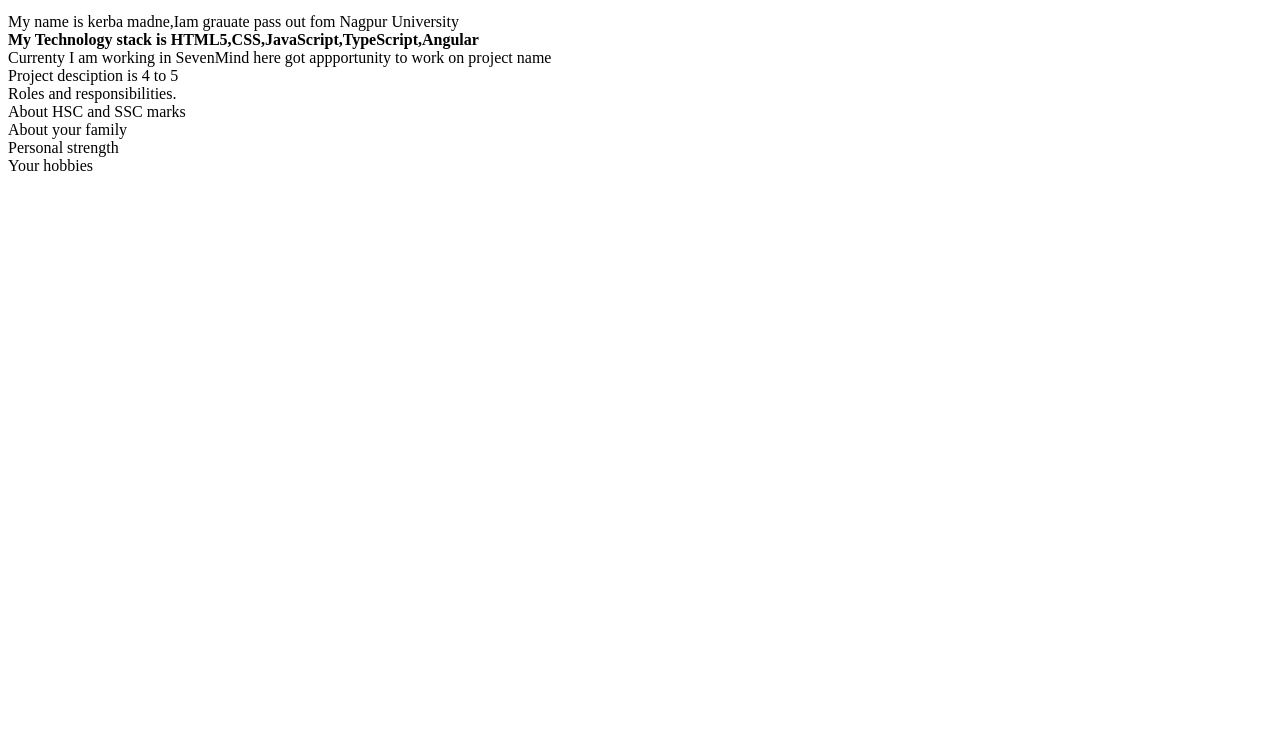
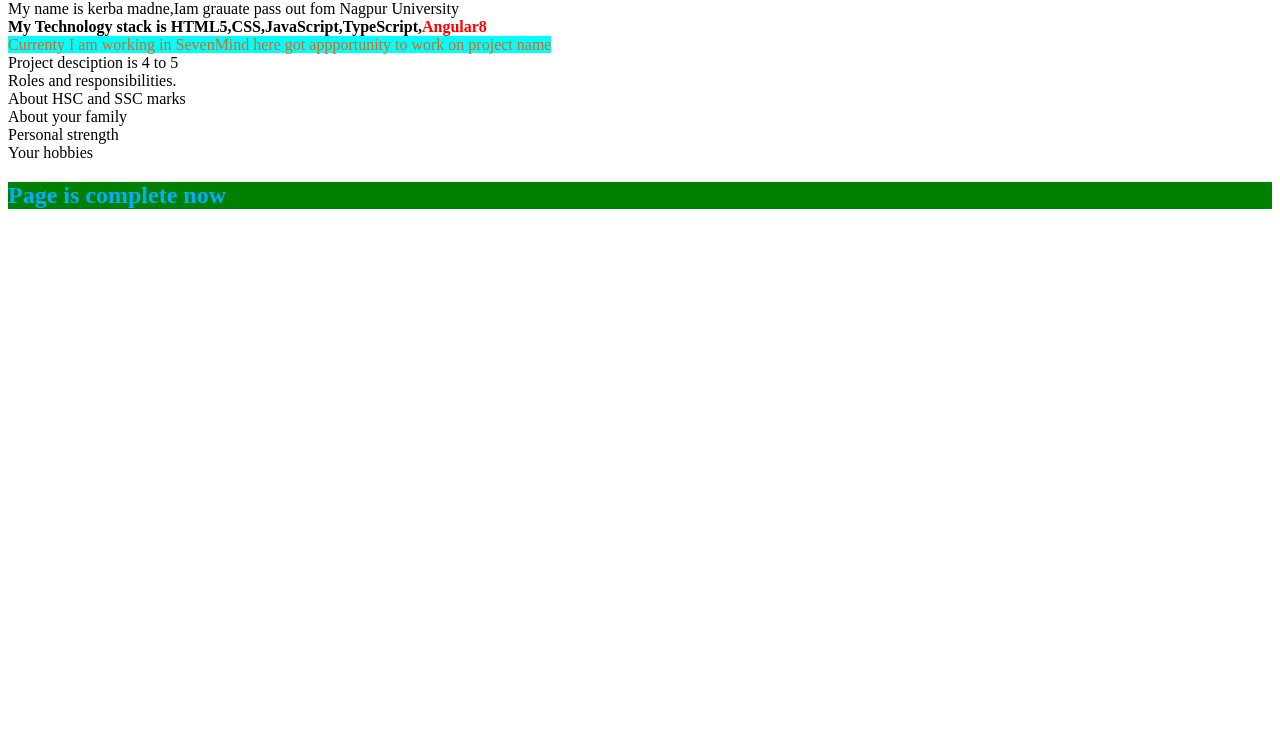
Before and after one commit to kerbamadne123/my-profile, a plain HTML site: page home.html in a window 1280 px wide. Shown: the part 67-800 px from the top of the page. Drawn offline with Linux system fonts and the light colour scheme.

Commit message:
update index and home page
update index and home page.

```diff
--- a/home.html
+++ b/home.html
@@ -5,14 +5,29 @@
       About me
     </title>
   </head>
+  <style>
+.introduce{
+  color: rgb(0, 174, 255);
+  background-color: green;
+}
+.angular{
+  color: red;
+}
+#work{
+  color: chocolate;
+  background-color: aqua;
+}
+  </style>
   <body>
-    <h1>How to introduce your self ?</h1>
+    <h2 class="introduce">How to introduce your self ?</h2>
     <p>
       My name is kerba madne,Iam grauate pass out fom Nagpur University<br> <strong>
-      My Technology stack is HTML5,CSS,JavaScript,TypeScript,Angular</strong><br> Currenty I am
-      working in SevenMind here got appportunity to work on project name<br>
+      My Technology stack is HTML5,CSS,JavaScript,TypeScript,<span class="angular">Angular8</span></strong><br>
+      <span id="work">Currenty I am working in SevenMind here got appportunity to work on project name<br></span>
       Project desciption is 4 to 5<br>Roles and responsibilities. <br> About HSC and
       SSC marks<br> About your family <br> Personal strength <br> Your hobbies
     </p>
+    <h2 class="introduce">Page is complete now</h2>
+
   </body>
 </html>
--- a/index.html
+++ b/index.html
@@ -3,26 +3,38 @@
   <head>
     <title>Index</title>
     <!-- Cdn link  -->
-        <link rel="Stylesheet" href="https://cdnjs.cloudflare.com/ajax/libs/font-awesome/4.7.0/css/font-awesome.min.css">
-
+    <link
+      rel="Stylesheet"
+      href="https://cdnjs.cloudflare.com/ajax/libs/font-awesome/4.7.0/css/font-awesome.min.css"
+    />
+    <style>
+      #name,.mobile ,.email {
+        color: rgb(255, 0, 85);
+        background-color: rgb(204, 255, 0);
+      }
+    </style>
   </head>
   <body>
     <header>
-        <strong>Mobile :7709404407</strong>&nbsp;&nbsp;&nbsp;&nbsp;
-        <strong>Email:abc@gmail.com</strong><br>
+      <i class="fa fa-user" aria-hidden="true"></i>
+      <strong id="name">Kerba Madne</strong>&nbsp;&nbsp;&nbsp;&nbsp;
+      <i class="fa fa-mobile" aria-hidden="true"></i>
+      <strong class="mobile">Mobile :7709404407</strong>&nbsp;&nbsp;&nbsp;&nbsp;
+      <i class="fa fa-envelope" aria-hidden="true"></i>
+      <strong class="email">Email:abc@gmail.com</strong><br />
     </header>
-    <br>
+    <br />
     <nav>
       <a href="home.html" target="myFrame">Home</a>&nbsp;&nbsp;
       <a href="techStack.html" target="myFrame">Tech Stack</a>&nbsp;&nbsp;
       <a href="eduction.html" target="myFrame">Education</a>&nbsp;&nbsp;
-    <a href="personalDatails.html" target="myFrame">personalDatails</a>&nbsp;&nbsp;
+      <a href="personalDatails.html" target="myFrame">personalDatails</a
+      >&nbsp;&nbsp;
       <a href="contact.html" target="myFrame">contactUs</a>&nbsp;&nbsp;
     </nav>
-   <br><br>
-<iframe width="1050px" height="550px" name="myFrame">
-</iframe>
-<br>
+    <br /><br />
+    <iframe width="1050px" height="550px" name="myFrame"> </iframe>
+    <br />
 
     <footer>
       <strong>Fellow Me:&nbsp;&nbsp;</strong>
@@ -34,11 +46,6 @@
       <i class="fa fa-twitter" aria-hidden="true"></i>
       <a href="https://www.youtube.com/">youtube</a>
       <i class="fa fa-youtube" aria-hidden="true"></i>
-
-
-
-
-
     </footer>
   </body>
 </html>
```
Lines whose indentation alone changed are shown as unchanged.
